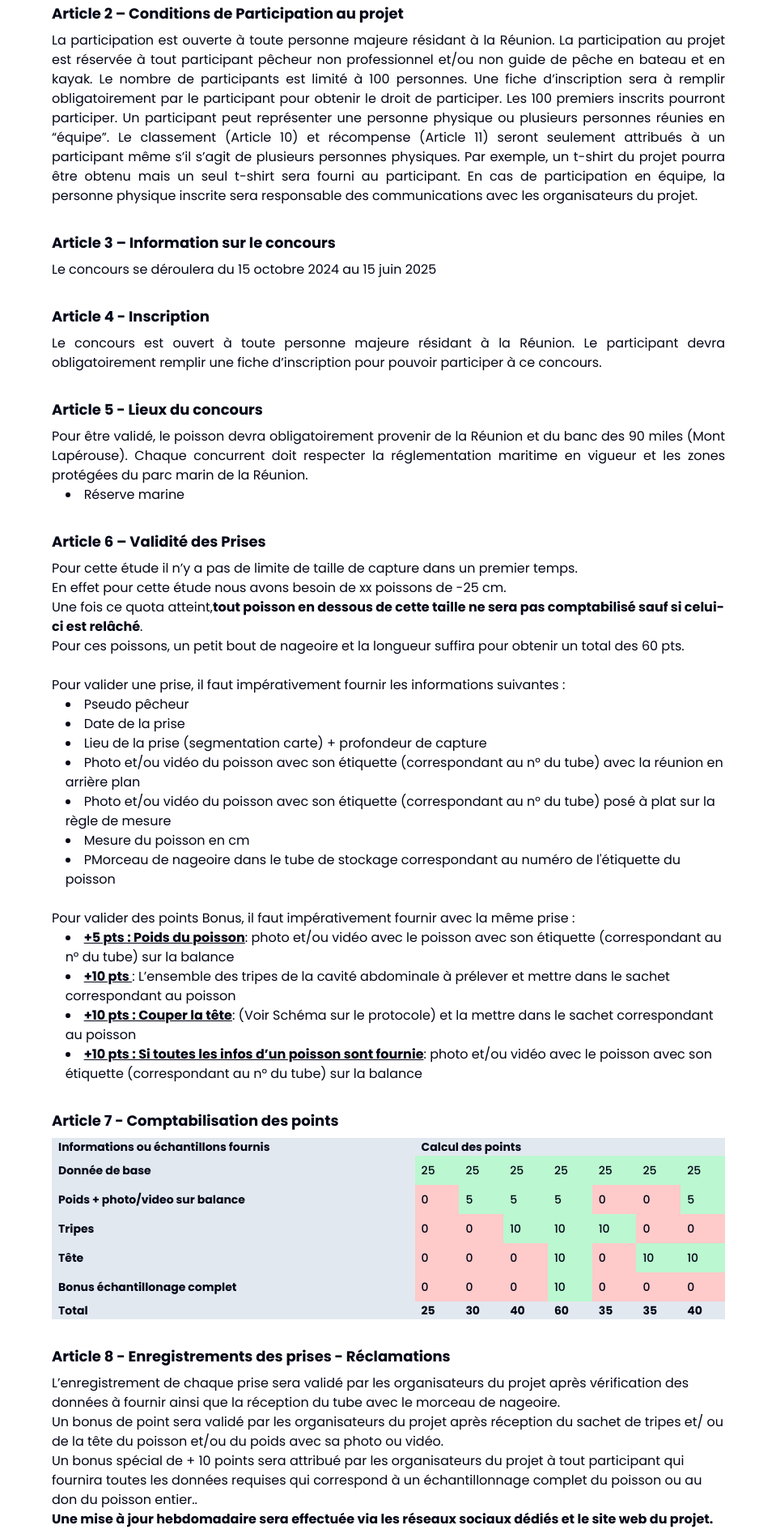
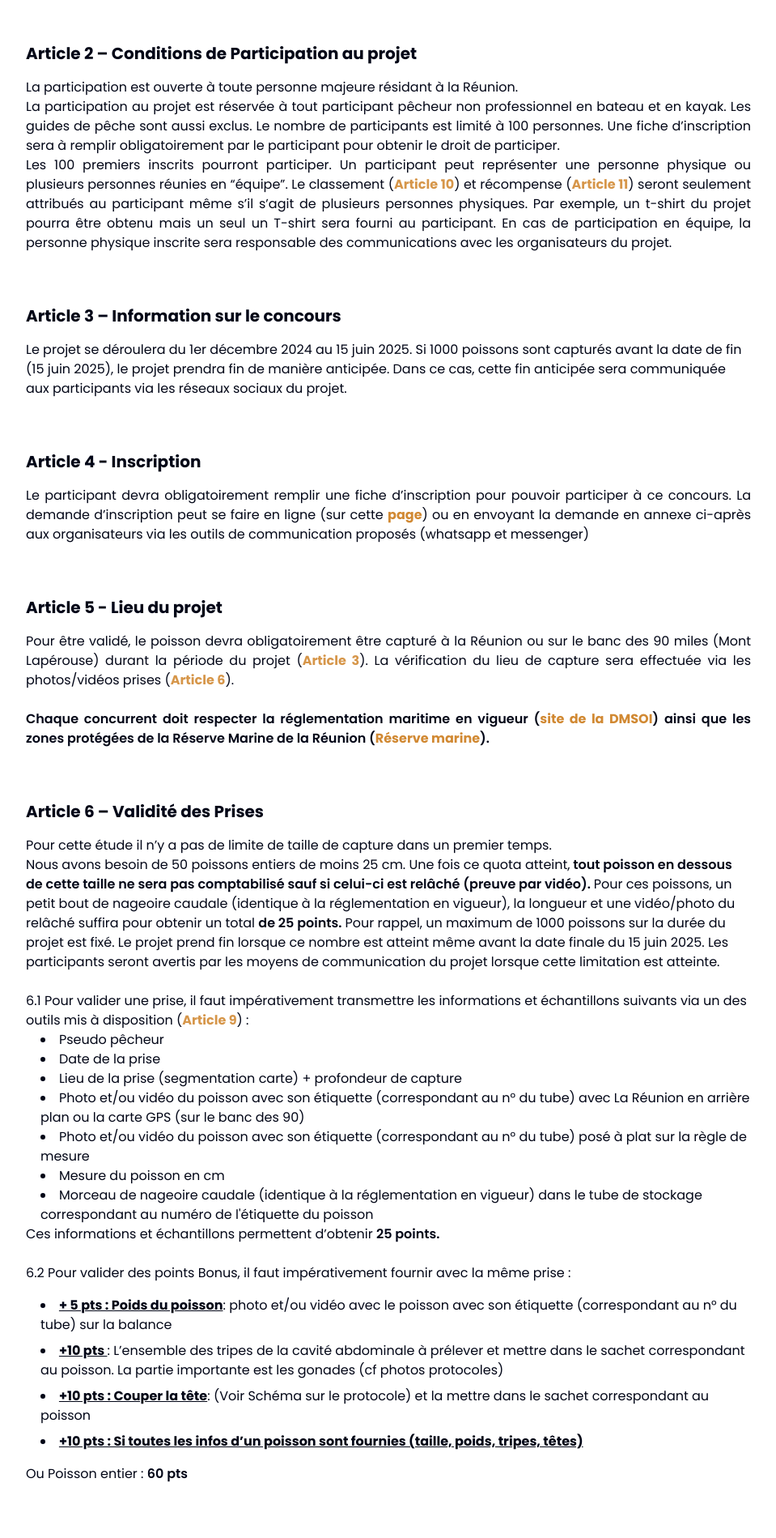
Before and after one commit to SeatizenDOI/popsicle-website, a Next.js app: page /reglements in a window 1280 px wide. Shown: the part 400-2299 px from the top of the page at 81% size, without its empty margins (160-1119 px from the left). Built offline with nearby package versions, Linux system fonts and the light colour scheme.

Commit message:
Update homepage and reglement

```diff
--- a/src/app/page.tsx
+++ b/src/app/page.tsx
@@ -41,7 +41,7 @@ export default function HomePage() {
     return (
         <div>
             <section
-                className="flex h-auto flex-col justify-between lg:h-[calc(100vh-10rem)]"
+                className="mx-8 flex h-auto flex-col justify-between lg:h-[calc(100vh-10rem)]"
                 ref={section1Ref}
             >
                 <div className="flex flex-col-reverse lg:flex-row">
@@ -71,7 +71,7 @@ export default function HomePage() {
                             width={850}
                             height={510}
                             alt="Mervyn avec un variola louti"
-                            className="mt-8"
+                            className="mt-8 h-fit w-auto"
                         />
                     </div>
                 </div>
@@ -99,7 +99,7 @@ export default function HomePage() {
             </section>
             <hr className="block lg:hidden" />
             <section
-                className="mb-8 flex h-auto flex-col justify-between xl:h-[calc(100vh-5rem)]"
+                className="mb-8 flex h-auto flex-col justify-between bg-orange-50 px-8 xl:h-[calc(100vh-5rem)]"
                 ref={section2Ref}
             >
                 <div className="flex flex-col">
@@ -112,7 +112,7 @@ export default function HomePage() {
                     <p className="w-full self-center py-4 text-justify text-sm font-medium lg:text-lg lg:font-semibold xl:w-9/12 2xl:w-7/12">
                         Le projet POPSICLE est financé par le FEAMPA et vise à
                         fournir les informations scientifiques pour une
-                        exploitation durable du Croisant queu jaune (Variola
+                        exploitation durable du Croisant queue jaune (Variola
                         louti). Des nouvelles méthodes génétiques vont être
                         utilisées pour déterminer l’âge, le sexe et le stade de
                         maturité des poissons. Ce projet se déroule à La Réunion
@@ -145,7 +145,7 @@ export default function HomePage() {
                                     alt={l.alt}
                                     width={256}
                                     height={128}
-                                    className="h-12 w-auto px-4 lg:h-14 xl:h-16"
+                                    className="h-12 w-auto px-4 mix-blend-multiply lg:h-14 xl:h-20"
                                 />
                             );
                         })}
@@ -178,7 +178,7 @@ export default function HomePage() {
             <hr className="block lg:hidden" />
 
             <section
-                className="flex h-auto flex-col justify-between lg:h-[calc(100vh-5rem)]"
+                className="mx-8 flex h-auto flex-col justify-between lg:h-[calc(100vh-5rem)]"
                 ref={section3Ref}
             >
                 <div className="flex flex-col">
--- a/src/app/reglements/page.tsx
+++ b/src/app/reglements/page.tsx
@@ -10,7 +10,7 @@ export const metadata: Metadata = {
 
 export default function Page() {
     let table_values = {
-        'Donnée de base': [25, 25, 25, 25, 25, 25, 25],
+        'Donnée de base (Article 6.1)': [25, 25, 25, 25, 25, 25, 25],
         'Poids + photo/video sur balance': [0, 5, 5, 5, 0, 0, 5],
         Tripes: [0, 0, 10, 10, 10, 0, 0],
         Tête: [0, 0, 0, 10, 0, 10, 10],
@@ -30,74 +30,112 @@ export default function Page() {
                 du projet (<Link href="#article_9">Article 9</Link>).
             </p>
             <h2 id="article_2">
-                Article 2 – Conditions de Participation au projet{' '}
+                Article 2 – Conditions de Participation au projet
             </h2>
             <p className="text-justify">
                 La participation est ouverte à toute personne majeure résidant à
-                la Réunion. La participation au projet est réservée à tout
-                participant pêcheur non professionnel et/ou non guide de pêche
-                en bateau et en kayak. Le nombre de participants est limité à
+                la Réunion.
+            </p>
+            <p className="text-justify">
+                La participation au projet est réservée à tout participant
+                pêcheur non professionnel en bateau et en kayak. Les guides de
+                pêche sont aussi exclus. Le nombre de participants est limité à
                 100 personnes. Une fiche d’inscription sera à remplir
                 obligatoirement par le participant pour obtenir le droit de
-                participer. Les 100 premiers inscrits pourront participer. Un
-                participant peut représenter une personne physique ou plusieurs
-                personnes réunies en “équipe”. Le classement (
+                participer.
+            </p>
+            <p className="text-justify">
+                Les 100 premiers inscrits pourront participer. Un participant
+                peut représenter une personne physique ou plusieurs personnes
+                réunies en “équipe”. Le classement (
                 <Link href="#article_10">Article 10</Link>) et récompense (
                 <Link href="#article_11">Article 11</Link>) seront seulement
-                attribués à un participant même s’il s’agit de plusieurs
-                personnes physiques. Par exemple, un t-shirt du projet pourra
-                être obtenu mais un seul t-shirt sera fourni au participant. En
-                cas de participation en équipe, la personne physique inscrite
-                sera responsable des communications avec les organisateurs du
-                projet.
+                attribués au participant même s’il s’agit de plusieurs personnes
+                physiques. Par exemple, un t-shirt du projet pourra être obtenu
+                mais un seul un T-shirt sera fourni au participant. En cas de
+                participation en équipe, la personne physique inscrite sera
+                responsable des communications avec les organisateurs du projet.
             </p>
             <h2 id="article_3">Article 3 – Information sur le concours</h2>
-            <p>Le concours se déroulera du 15 octobre 2024 au 15 juin 2025</p>
+            <p>
+                Le projet se déroulera du 1er décembre 2024 au 15 juin 2025. Si
+                1000 poissons sont capturés avant la date de fin (15 juin 2025),
+                le projet prendra fin de manière anticipée. Dans ce cas, cette
+                fin anticipée sera communiquée aux participants via les réseaux
+                sociaux du projet.
+            </p>
             <h2 id="article_4">Article 4 - Inscription</h2>
             <p className="text-justify">
-                Le concours est ouvert à toute personne majeure résidant à la
-                Réunion. Le participant devra obligatoirement remplir une fiche
-                d’inscription pour pouvoir participer à ce concours.
+                Le participant devra obligatoirement remplir une fiche
+                d’inscription pour pouvoir participer à ce concours. La demande
+                d’inscription peut se faire en ligne (sur cette{' '}
+                <Link
+                    href="https://docs.google.com/forms/d/e/1FAIpQLSedBqQrLrL93RY3YVnp3zKsyw-YRPzxW25fO0Um3pxvdGEGzA/viewform"
+                    className="font-bold text-primary_orange"
+                >
+                    page
+                </Link>
+                ) ou en envoyant la demande en annexe ci-après aux organisateurs
+                via les outils de communication proposés (whatsapp et messenger)
             </p>
-            <h2 id="article_5">Article 5 - Lieux du concours</h2>
+            <h2 id="article_5">Article 5 - Lieu du projet</h2>
             <p className="text-justify">
-                Pour être validé, le poisson devra obligatoirement provenir de
-                la Réunion et du banc des 90 miles (Mont Lapérouse). Chaque
-                concurrent doit respecter la réglementation maritime en vigueur
-                et les zones protégées du parc marin de la Réunion.
+                Pour être validé, le poisson devra obligatoirement être capturé
+                à la Réunion ou sur le banc des 90 miles (Mont Lapérouse) durant
+                la période du projet (<Link href="#article_3">Article 3</Link>).
+                La vérification du lieu de capture sera effectuée via les
+                photos/vidéos prises (<Link href="#article_6">Article 6</Link>).
             </p>
-            <ul>
-                <li>
-                    <Link href="https://www.reservemarinereunion.fr/wp-content/uploads/2020/09/Plaquette-peche-de-loisir.pdf">
-                        Réserve marine
-                    </Link>
-                </li>
-            </ul>
+            <br />
+            <p className="text-justify font-semibold">
+                Chaque concurrent doit respecter la réglementation maritime en
+                vigueur (
+                <Link
+                    href="https://docs.google.com/forms/d/e/1FAIpQLSedBqQrLrL93RY3YVnp3zKsyw-YRPzxW25fO0Um3pxvdGEGzA/viewform"
+                    className="font-bold text-primary_orange"
+                >
+                    site de la DMSOI
+                </Link>
+                ) ainsi que les zones protégées de la Réserve Marine de la
+                Réunion (
+                <Link
+                    href="https://www.reservemarinereunion.fr/wp-content/uploads/2020/09/Plaquette-peche-de-loisir.pdf"
+                    className="font-bold text-primary_orange"
+                >
+                    Réserve marine
+                </Link>
+                ).
+            </p>
             <h2 id="article_6">Article 6 – Validité des Prises</h2>
             <p>
                 Pour cette étude il n’y a pas de limite de taille de capture
                 dans un premier temps.
             </p>
             <p>
-                En effet pour cette étude nous avons besoin de xx poissons de
-                -25 cm.
-            </p>
-            <p>
-                Une fois ce quota atteint,
-                <strong>
+                Nous avons besoin de 50 poissons entiers de moins 25 cm. Une
+                fois ce quota atteint,
+                <span className="font-semibold">
+                    {'  '}
                     tout poisson en dessous de cette taille ne sera pas
-                    comptabilisé sauf si celui-ci est relâché
-                </strong>
-                .
-            </p>
-            <p>
-                Pour ces poissons, un petit bout de nageoire et la longueur
-                suffira pour obtenir un total des 60 pts.
+                    comptabilisé sauf si celui-ci est relâché (preuve par
+                    vidéo).{' '}
+                </span>{' '}
+                Pour ces poissons, un petit bout de nageoire caudale (identique
+                à la réglementation en vigueur), la longueur et une vidéo/photo
+                du relâché suffira pour obtenir un total{' '}
+                <span className="font-semibold">de 25 points.</span> Pour
+                rappel, un maximum de 1000 poissons sur la durée du projet est
+                fixé. Le projet prend fin lorsque ce nombre est atteint même
+                avant la date finale du 15 juin 2025. Les participants seront
+                avertis par les moyens de communication du projet lorsque cette
+                limitation est atteinte.
             </p>
             <br />
             <p>
-                Pour valider une prise, il faut impérativement fournir les
-                informations suivantes :
+                <span id="article_61">6.1</span> Pour valider une prise, il faut
+                impérativement transmettre les informations et échantillons
+                suivants via un des outils mis à disposition (
+                <Link href="#article_9">Article 9</Link>) :
             </p>
             <ul>
                 <li>Pseudo pêcheur</li>
@@ -108,8 +146,8 @@ export default function Page() {
                 </li>
                 <li>
                     Photo et/ou vidéo du poisson avec son étiquette
-                    (correspondant au n° du tube) avec la réunion en arrière
-                    plan
+                    (correspondant au n° du tube) avec La Réunion en arrière
+                    plan ou la carte GPS (sur le banc des 90)
                 </li>
                 <li>
                     Photo et/ou vidéo du poisson avec son étiquette
@@ -118,48 +156,56 @@ export default function Page() {
                 </li>
                 <li>Mesure du poisson en cm</li>
                 <li>
-                    PMorceau de nageoire dans le tube de stockage correspondant
-                    au numéro de l'étiquette du poisson
+                    Morceau de nageoire caudale (identique à la réglementation
+                    en vigueur) dans le tube de stockage correspondant au numéro
+                    de l'étiquette du poisson
                 </li>
             </ul>
+            <p>
+                Ces informations et échantillons permettent d’obtenir{' '}
+                <span className="font-semibold">25 points.</span>
+            </p>
             <br />
             <p>
-                Pour valider des points Bonus, il faut impérativement fournir
-                avec la même prise :
+                <span id="article_62">6.2</span> Pour valider des points Bonus,
+                il faut impérativement fournir avec la même prise :
             </p>
-            <ul>
+            <ul className="pt-4">
                 <li>
                     <strong>
-                        <u>+5 pts : Poids du poisson</u>
+                        <u>+ 5 pts : Poids du poisson</u>
                     </strong>
                     : photo et/ou vidéo avec le poisson avec son étiquette
                     (correspondant au n° du tube) sur la balance
                 </li>
-                <li>
+                <li className="pt-2">
                     <strong>
                         <u>+10 pts </u>
                     </strong>
                     : L’ensemble des tripes de la cavité abdominale à prélever
-                    et mettre dans le sachet correspondant au poisson
+                    et mettre dans le sachet correspondant au poisson. La partie
+                    importante est les gonades (cf photos protocoles)
                 </li>
-                <li>
+                <li className="pt-2">
                     <strong>
                         <u>+10 pts : Couper la tête</u>
                     </strong>
                     : (Voir Schéma sur le protocole) et la mettre dans le sachet
                     correspondant au poisson
                 </li>
-                <li>
+                <li className="pt-2">
                     <strong>
                         <u>
                             +10 pts : Si toutes les infos d’un poisson sont
-                            fournie
+                            fournies (taille, poids, tripes, têtes)
                         </u>
                     </strong>
-                    : photo et/ou vidéo avec le poisson avec son étiquette
-                    (correspondant au n° du tube) sur la balance
                 </li>
             </ul>
+            <p className="pt-4">
+                Ou Poisson entier :{' '}
+                <span className="font-semibold"> 60 pts</span>
+            </p>
             <h2 id="article_7">Article 7 - Comptabilisation des points</h2>
             <table className="text-surface min-w-full text-left text-sm font-light">
                 <thead>
@@ -203,6 +249,20 @@ export default function Page() {
                     ))}
                 </tbody>
             </table>
+            <h3>Exemple de calcul</h3>
+            <p>
+                Données de base (25 pts) + le poids fourni (+ 5pts) soit un
+                total de 25 + 5 = 30pts
+            </p>
+            <p>
+                Données de base (25 pts) + la tête (+ 10pts) + les tripes (+
+                10pts) sont fournie en plus : 25 + 10 + 10 = 45 pts
+            </p>
+            <p>
+                Données de base (25 pts) + poids (+ 5pts) + tripes (+ 10pts) +
+                tête (+ 10pts) sont fournie : 25 + 5 + 10 + 10 = 50 pts donc
+                l’échantillonnage est complet : bonus + 10 pts soit 60 pts
+            </p>
             <h2 id="article_8">
                 Article 8 - Enregistrements des prises - Réclamations
             </h2>
@@ -222,7 +282,7 @@ export default function Page() {
                 les données requises qui correspond à un échantillonnage complet
                 du poisson ou au don du poisson entier..
             </p>
-            <p className="font-bold">
+            <p className="pt-4 font-bold">
                 Une mise à jour hebdomadaire sera effectuée via les réseaux
                 sociaux dédiés et le site web du projet.
             </p>
@@ -244,18 +304,39 @@ export default function Page() {
             </p>
             <h2 id="article_10">Article 10: Modalités de Classement</h2>
             <p className="text-justify">
-                Le classement sera établi par le comptage du total des points
-                par pseudo à chaque semaine. A la fin du projet, les points
-                seront comptabilisés pour chaque participant et le classement
-                final sera établi.
+                Le classement sera établi par le total des points par pseudo à
+                chaque semaine. A la fin du projet, les points seront
+                comptabilisés pour chaque participant et le classement final
+                sera établi.
             </p>
             <h2 id="article_11">Article 11: Récompense </h2>
             <p className="text-justify">
-                Il faut mettre la liste des lots (t shirts, sacs étanches, lot
-                final…) ici. Pour pouvoir gagner le lot final, il faut un
-                minimum de points. Le cumul de ces points sera de à minima{' '}
+                Pour pouvoir gagner le lot final, il faut un minimum de points.
+                Le cumul de ces points sera de à minima{' '}
                 <span className="font-bold underline">300 pts</span>.
             </p>
+            <ul className="pt-4">
+                <li>
+                    Premier prix: Bon d’achat de 1000 € dans un des magasins de
+                    la Caz à Pêche
+                </li>
+                <li>
+                    Deuxième prix: Bon d’achat de 750 € dans un des magasins de
+                    la Caz à Pêche
+                </li>
+                <li>
+                    Troisième prix: Bon d’achat de 500 € dans un des magasins de
+                    la Caz à Pêche
+                </li>
+                <li>
+                    Pour tous les participants atteignant 300 points: un T-shirt
+                    du projet
+                </li>
+                <li>
+                    Pour tous les participants: un sac étanche du projet
+                    contenant des kits d’échantillonnage
+                </li>
+            </ul>
             <h2 id="article_12">Article 12: Modification du règlement </h2>
             <p className="text-justify">
                 A tout moment, les organisateurs du projet pourront modifier le
--- a/src/app/template.tsx
+++ b/src/app/template.tsx
@@ -3,7 +3,7 @@ import Footer from '@/components/Footer';
 
 export default function Template({ children }: { children: React.ReactNode }) {
     return (
-        <div className="mx-8 flex min-h-screen flex-col justify-between">
+        <div className="flex min-h-screen flex-col justify-between">
             <Header />
             <div className="mt-40">{children}</div>
             <Footer />
--- a/src/app/ui/reglements.css
+++ b/src/app/ui/reglements.css
@@ -1,8 +1,7 @@
 .reglements {
     h2 {
-        font-size: large;
-        font-weight: bold;
-        margin: 2rem 0 0.5rem 0;
+        @apply text-lg font-semibold sm:text-xl sm:font-bold;
+        margin: 4rem 0 1rem 0;
     }
 
     li {
@@ -10,6 +9,6 @@
     }
 
     [href^='#article_'] {
-        @apply animate-pulse hover:text-primary_orange;
+        @apply animate-pulse font-bold text-primary_orange;
     }
 }
```
